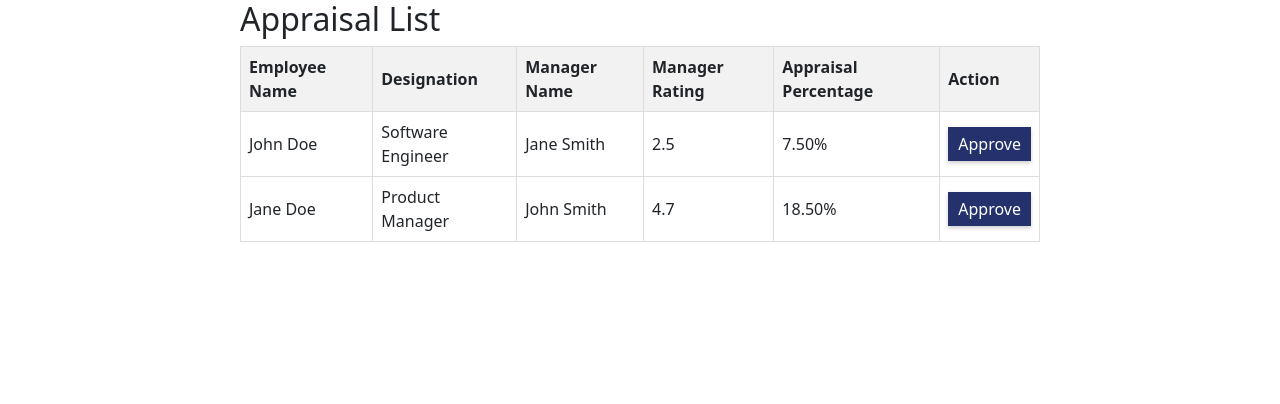
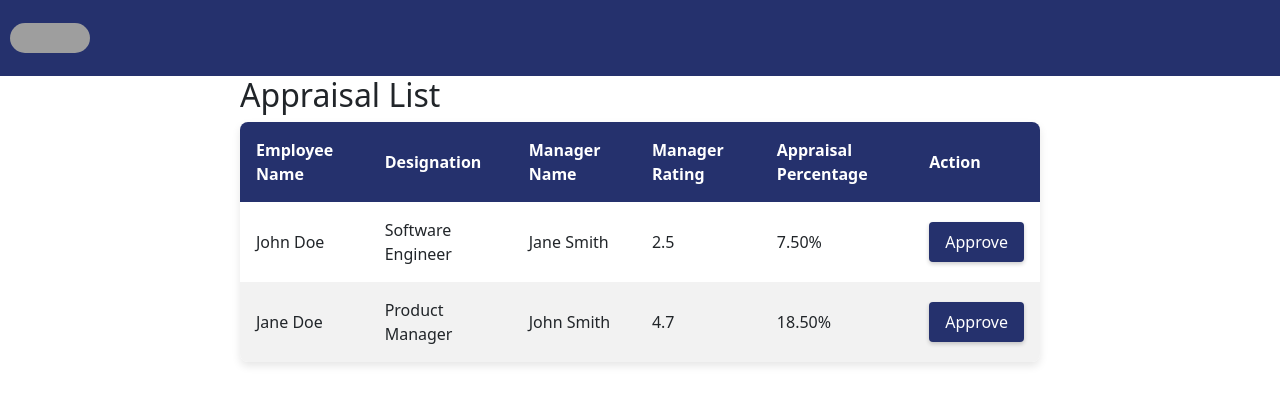
Before and after one commit to pranavkonde/Perfex, a React (Create React App) app in the folder client/: page /Appraisal in a window 1280 px wide. Shown: the top 404 px of the page. Built offline with nearby package versions, Linux system fonts and the light colour scheme; grey boxes are pictures that could not be loaded.

Commit message:
add Appraisal Page and Disable values in profile page

```diff
--- a/client/src/components/APpraisal.css
+++ b/client/src/components/APpraisal.css
@@ -1,23 +1,54 @@
-/* src/components/AppraisalList.css */
-
+/* Container */
 .appraisal-list {
     width: 100%;
     max-width: 800px;
     margin: 0 auto;
   }
 
+  /* Table */
   .appraisal-list table {
     width: 100%;
     border-collapse: collapse;
+    border-radius: 8px;
+    overflow: hidden;
+    box-shadow: 0 4px 8px rgba(0, 0, 0, 0.1);
   }
 
+  /* Table Header and Cells */
   .appraisal-list th,
   .appraisal-list td {
-    border: 1px solid #ddd;
-    padding: 8px;
+    border: none;
+    padding: 16px;
     text-align: left;
   }
 
+  /* Table Header */
   .appraisal-list th {
+    background-color: #25316D;
+    color: white;
+  }
+
+  /* Table Body */
+  .appraisal-list tbody tr:nth-child(even) {
     background-color: #f2f2f2;
   }
+
+  /* Hover Effect */
+  .appraisal-list tbody tr:hover {
+    background-color: #ddd;
+  }
+
+  /* Button */
+  .appraisal-list button {
+    padding: 8px 16px;
+    border: none;
+    border-radius: 4px;
+    background-color: #25316D;
+    color: white;
+    cursor: pointer;
+  }
+
+  /* Button Hover Effect */
+  .appraisal-list button:hover {
+    background-color: #25316D;
+  }
--- a/client/src/components/Appraisal.js
+++ b/client/src/components/Appraisal.js
@@ -1,6 +1,5 @@
-// src/components/AppraisalList.js
-
 import React from 'react';
+import Navbar1 from './Navbar1'; // Import the Navbar1 component
 import './APpraisal.css'; // Make sure to import the CSS file
 
 // Data Structure for Employees
@@ -64,4 +63,13 @@ const AppraisalList = () => {
  );
 };
 
-export default AppraisalList;
+const AppraisalPage = () => {
+  return (
+    <div>
+      <Navbar1 currentPage="Trackgoal" /> {/* Render Navbar1 component for the entire page */}
+      <AppraisalList /> {/* Render AppraisalList component here */}
+    </div>
+  );
+};
+
+export default AppraisalPage;
--- a/client/src/components/ProfilePage.js
+++ b/client/src/components/ProfilePage.js
@@ -15,8 +15,7 @@ const ProfilePage = () => {
   const [department, setDepartment] = useState('');
   const [role, setRole] = useState('');
   const [managerName, setManagerName] = useState('');
-  const [hrName, setHrName] = useState('');
-  const [employeeId, setEmployeeId] = useState('');
+  // const [hrName, setHrName] = useState(''); // Removed HR Name
 
   useEffect(() => {
     const fetchData = async () => {
@@ -24,7 +23,6 @@ const ProfilePage = () => {
         const token = await axios.get('http://localhost:5500/employee/authenticate', { withCredentials: true });
 
         if (!token?.data) throw new Error('Network response was not ok');
-        setEmployeeId(token?.data?.employeeId);
         const response = await axios.get(`http://localhost:5500/employee/${token?.data?.employeeId}`);
         if (!response?.data) throw new Error('Network response was not ok');
         const data = response?.data;
@@ -39,7 +37,7 @@ const ProfilePage = () => {
         setDepartment(data.department);
         setRole(data.role);
         setManagerName(data.managerName);
-        setHrName(data.hrName);
+        // setHrName(data.hrName); // Removed HR Name
       } catch (error) {
         console.error('There was a problem with the fetch operation:', error);
       }
@@ -63,11 +61,11 @@ const ProfilePage = () => {
       department,
       role,
       managerName,
-      hrName,
+      // hrName, // Removed HR Name
     };
 
     try {
-      const response = await axios.put(`http://localhost:5500/employee/updateProfile/${employeeId}`, profileData, { withCredentials: true });
+      const response = await axios.put(`http://localhost:5500/employee/updateProfile/${empId}`, profileData, { withCredentials: true });
 
       if (!response?.data) {
         throw new Error('Network response was not ok');
@@ -90,10 +88,10 @@ const ProfilePage = () => {
                 <input type="text" id="name" name="name" value={full_name} onChange={(e) => setName(e.target.value)} required />
 
                 <label htmlFor="employeeid">Employee ID:</label>
-                <input type="text" id="employeeid" name="employeeid" value={empId} onChange={(e) => setEmpId(e.target.value)} required />
+                <input type="text" id="employeeid" name="employeeid" value={empId} disabled  onChange={(e) => setEmpId(e.target.value)} required />
 
                 <label htmlFor="email">Email:</label>
-                <input type="email" id="email" name="email" value={email} onChange={(e) => setEmail(e.target.value)} required />
+                <input type="email" id="email" name="email" value={email} disabled /> {/* Disabled Email Field */}
 
                 <label htmlFor="gender">Gender:</label>
                 <select id="gender" name="gender" value={gender} onChange={(e) => setGender(e.target.value)}>
@@ -107,7 +105,7 @@ const ProfilePage = () => {
                 <input type="tel" id="contact" name="contact" value={phone_no} onChange={(e) => setContact(e.target.value)} required />
 
                 <label htmlFor="dateOfJoining">Date of Joining:</label>
-                <input type="date" id="dateOfJoining" name="dateOfJoining" value={dateOfJoining} onChange={(e) => setDateOfJoining(e.target.value)} required />
+                <input type="date" id="dateOfJoining" name="dateOfJoining" value={dateOfJoining} disabled /> {/* Disabled Date of Joining Field */}
               </div>
 
               <div>
@@ -115,16 +113,13 @@ const ProfilePage = () => {
                 <textarea id="address" name="address" rows="4" cols="50" value={address} onChange={(e) => setAddress(e.target.value)} required></textarea>
 
                 <label htmlFor="setDepartment">Department:</label>
-                <input type="text" id="department" name="department" value={department} onChange={(e) => setDepartment(e.target.value)} required />
+                <input type="text" id="department" name="department" value={department} disabled /> {/* Disabled Department Field */}
 
                 <label htmlFor="role">Role:</label>
-                <input type="text" id="role" name="role" value={role} onChange={(e) => setRole(e.target.value)} required />
+                <input type="text" id="role" name="role" value={role} disabled /> {/* Disabled Role Field */}
 
                 <label htmlFor="managerName">Manager Name:</label>
-                <input type="text" id="managerName" name="managerName" value={managerName} onChange={(e) => setManagerName(e.target.value)} required />
-
-                <label htmlFor="hrName">HR Name:</label>
-                <input type="text" id="hrName" name="hrName" value={hrName} onChange={(e) => setHrName(e.target.value)} required />
+                <input type="text" id="managerName" name="managerName" value={managerName} disabled /> {/* Disabled Manager Name Field */}
               </div>
             </div>
             <button className="profileSaveButton" type="submit">
```
Lines whose indentation alone changed are shown as unchanged.
